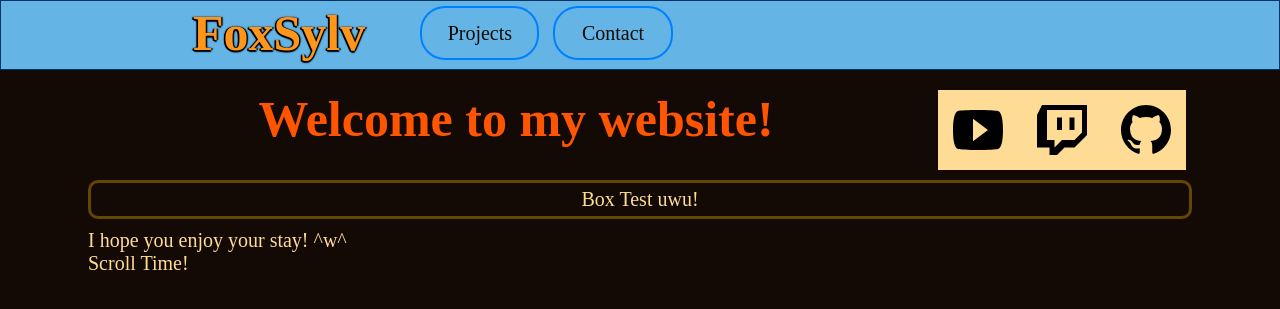
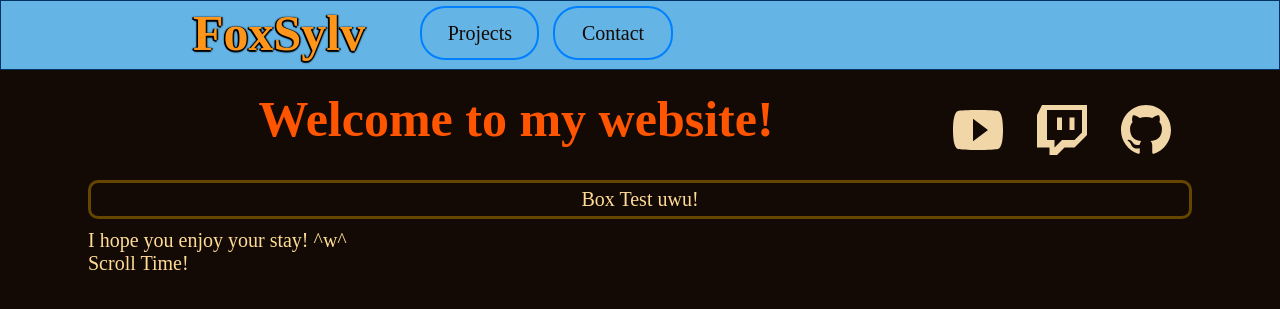
Before and after one commit to FoxSylv1/FoxSylv1.github.io, a Jekyll site: the page built from index.md, in a window 1280 px wide and 900 px high. Shown: the top 309 px of the window. Built offline with Jekyll 4.4.1, drawn with Linux system fonts in a browser that asks for light colours.

Commit message:
Remove the black box around the social icons.
Using a series of filters, the ordinarily black svg's for
the social icons can be transposed to beige, negating the
need for a clarifying box.

```diff
--- a/css/header.scss
+++ b/css/header.scss
@@ -99,6 +99,7 @@ header {
     top: 0;
     width: 100vw;
     margin-bottom: 20px;
+    z-index: 100;
 
     background-color: $header-footer-background-color;
 }
--- a/css/index.scss
+++ b/css/index.scss
@@ -24,7 +24,6 @@ $social-icon-padding: 10px;
 
 .social-icons {
     height: calc(#{$social-icon-size} + 2 * #{$social-icon-padding});
-    background-color: $beige;
 
     //Prevents small bars near the social icons
     & a {
@@ -44,11 +43,12 @@ $social-icon-padding: 10px;
             text-decoration: none;
         }
     }
-
-    clear: both;
 }
 
 .social-icon {
     padding: $social-icon-padding;
     width: $social-icon-size;
+
+    /* Convert from black to beige */
+    filter: invert(100%) brightness(70%) sepia(100%);
 }
```
